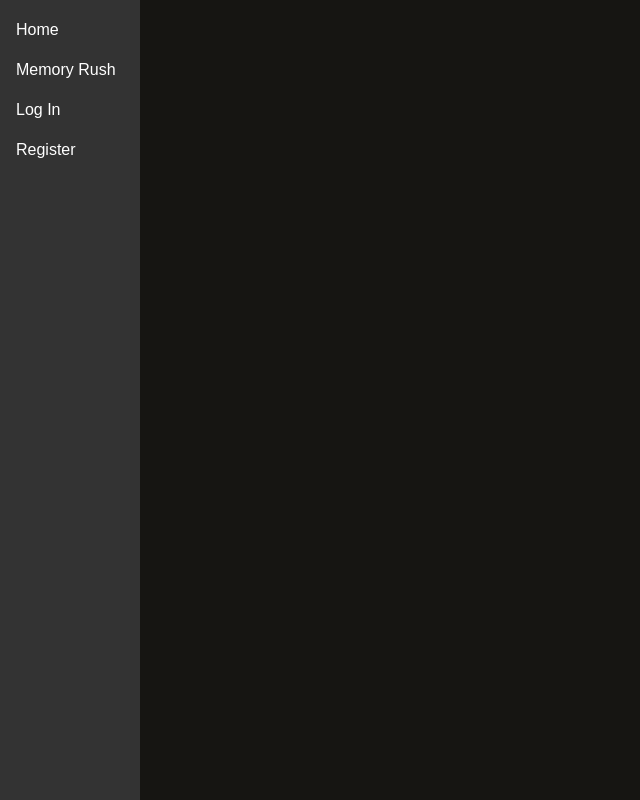
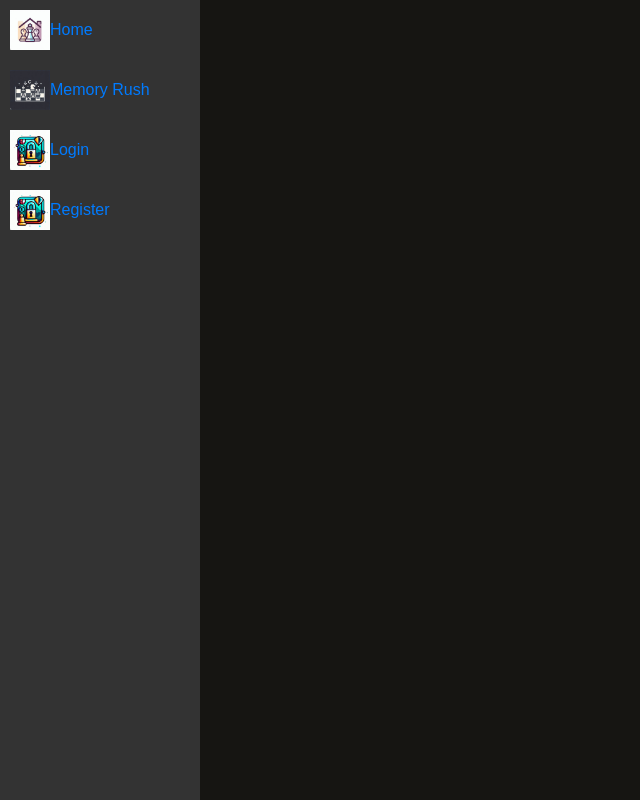
Before and after one commit to mapleleafu/chess-website, a Django app: page / in a window 1280 px wide. Shown: the whole page, without its empty margins (0-640 px from the left). Run offline with Django 4.2, Linux system fonts and the light colour scheme; some libraries are stand-ins or nearby versions.

Commit message:
page display updates

```diff
--- a/chess_content/static/chess_content/styles.css
+++ b/chess_content/static/chess_content/styles.css
@@ -6,30 +6,37 @@ body {
     font-family: Arial, Helvetica, sans-serif;
 }
 
-.nav {
+.sidebar {
+    width: 60px;
     background-color: #333;
-    padding: 10px 0;
-    width: 140px;
     position: fixed;
     height: 100%;
-    overflow: auto;
-    flex-direction: column;
-    align-items: flex-start;
+    transition: width 0.3s ease;
+    z-index: 9999;
+  }
+
+.sidebar-item {
+    display: flex;
+    align-items: center;
+    padding: 10px;
+    color: white;
 }
 
-.nav-item {
-    width: 100%;
+.sidebar-item img {
+    width: 40px;
+    height: 40px;
 }
 
-.nav-item a {
-    color: #fff;
-    padding: 8px 16px;
-    text-decoration: none;
-    display: block;
+.item-text {
+    display: none;
 }
 
-.nav-item a:hover {
-    background-color: #575757;
+.sidebar:hover {
+    width: 200px;
+}
+
+.sidebar:hover .item-text {
+    display: inline;
 }
 
 .main_header {
@@ -113,6 +120,7 @@ button{
     flex-direction: column;
     align-items: center;
     justify-content: center;
+    margin-left: 60px;
 }
 
 .memory_board, .memory_board * {
--- a/chess_content/templates/chess_content/layout.html
+++ b/chess_content/templates/chess_content/layout.html
@@ -4,35 +4,41 @@
 <html lang="en">
     <head>
         <meta charset="UTF-8">
+        <meta name="viewport" content="width=device-width, initial-scale=1.0">
         <title>{% block title %}Chess{% endblock %}</title>
         <link rel="stylesheet" href="https://stackpath.bootstrapcdn.com/bootstrap/4.4.1/css/bootstrap.min.css" integrity="sha384-Vkoo8x4CGsO3+Hhxv8T/Q5PaXtkKtu6ug5TOeNV6gBiFeWPGFN9MuhOf23Q9Ifjh" crossorigin="anonymous">
         <link href="{% static 'chess_content/styles.css' %}" rel="stylesheet">
     </head>
     <body>
-        <div class="nav_panel">
-            <ul class="nav">
-                <li class="nav-item">
-                    <a class="nav-link" href="{% url 'home' %}">Home</a>
-                </li>
-                <li class="nav-item">
-                    <a class="nav-link" href="{% url 'memory_rush' %}">Memory Rush</a>
-                </li>
+        <div class="page-container">
+            <div class="sidebar">
+                <div class="sidebar-item">
+                    <img src="static/chess_content/assets/home_icon.jpg" alt="home">
+                    <a href="{% url 'home' %}" class="item-text">Home</a>
+                </div>
+                <div class="sidebar-item">
+                  <img src="static/chess_content/assets/memory_icon.jpg" alt="memory_rush">
+                  <a href="{% url 'memory_rush' %}" class="item-text">Memory Rush</a>
+                </div>
                 {% if user.is_authenticated %}
-                    <li class="nav-item">
-                        <a class="nav-link" href="{% url 'game_history' %}">Game History</a>
-                    </li>
-                    <li class="nav-item">
-                        <a class="nav-link" href="{% url 'logout' %}">Log Out</a>
-                    </li>
+                <div class="sidebar-item">
+                  <img src="static/chess_content/assets/history_icon.jpg" alt="game_history">
+                  <a href="{% url 'game_history' %}" class="item-text">Game History</a>
+                </div>
+                <div class="sidebar-item">
+                  <img src="static/chess_content/assets/login_icon.jpg" alt="logout">
+                  <a href="{% url 'logout' %}" class="item-text">Log Out</a>
+                </div>
                 {% else %}
-                    <li class="nav-item">
-                        <a class="nav-link" href="{% url 'login' %}">Log In</a>
-                    </li>
-                    <li class="nav-item">
-                        <a class="nav-link" href="{% url 'register' %}">Register</a>
-                    </li>
+                <div class="sidebar-item">
+                  <img src="static/chess_content/assets/login_icon.jpg" alt="login">
+                  <a href="{% url 'login' %}" class="item-text">Login</a>
+                </div>
+                <div class="sidebar-item">
+                  <img src="static/chess_content/assets/login_icon.jpg" alt="register">
+                  <a href="{% url 'register' %}" class="item-text">Register</a>
+                </div>
                 {% endif %}
-            </ul>
             </div>
             <div class="content-container">
                 {% if messages %}
@@ -45,5 +51,6 @@
                 {% block body %}
                 {% endblock %}
             </div>
+        </div>
     </body>
 </html>
```
Also changed, not shown: other parts of chess_content/static/chess_content/styles.css (+29 -4 lines), chess_content/static/chess_content/assets/history_icon.jpg (added), chess_content/static/chess_content/assets/home_icon.jpg (added), chess_content/static/chess_content/assets/login_icon.jpg (added), chess_content/static/chess_content/assets/memory_icon.jpg (added), db.sqlite3. Lines whose indentation alone changed are shown as unchanged.
